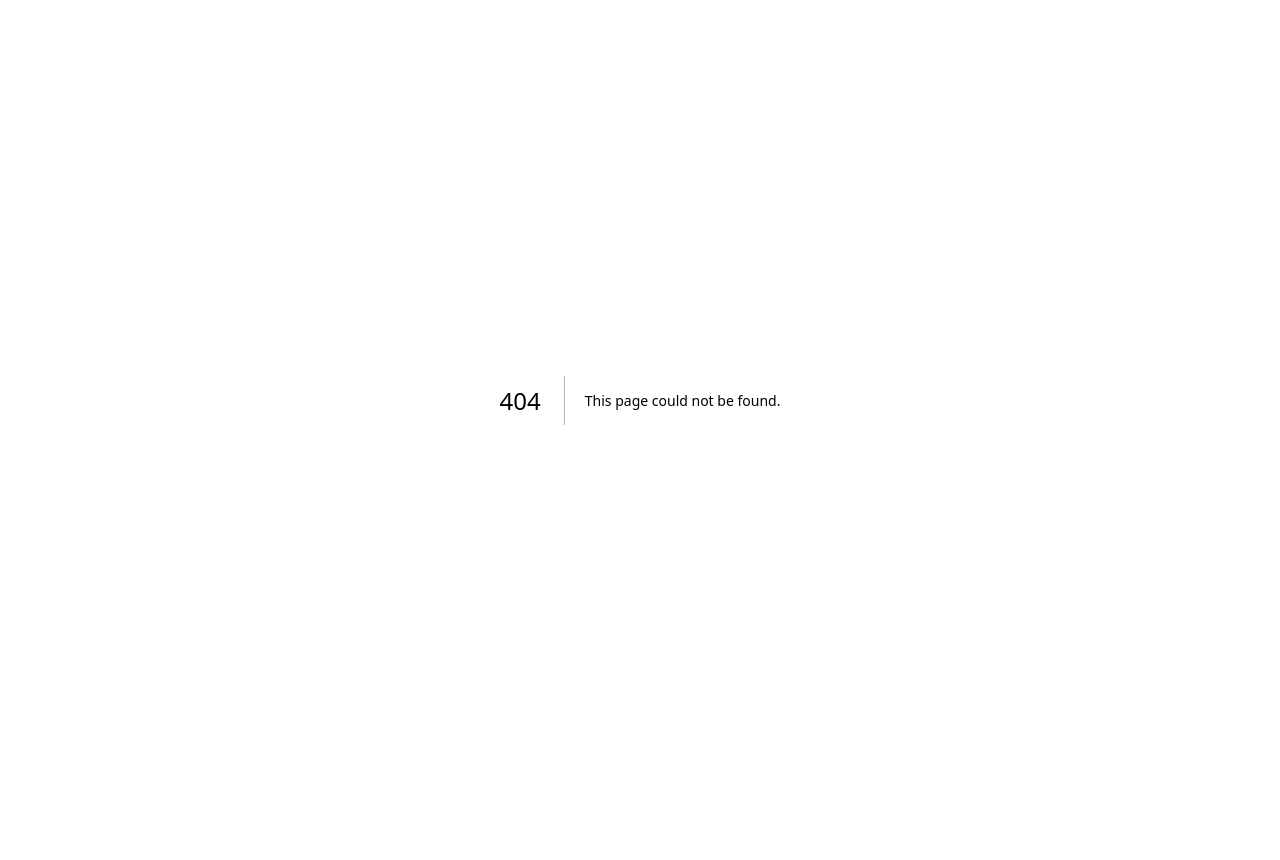
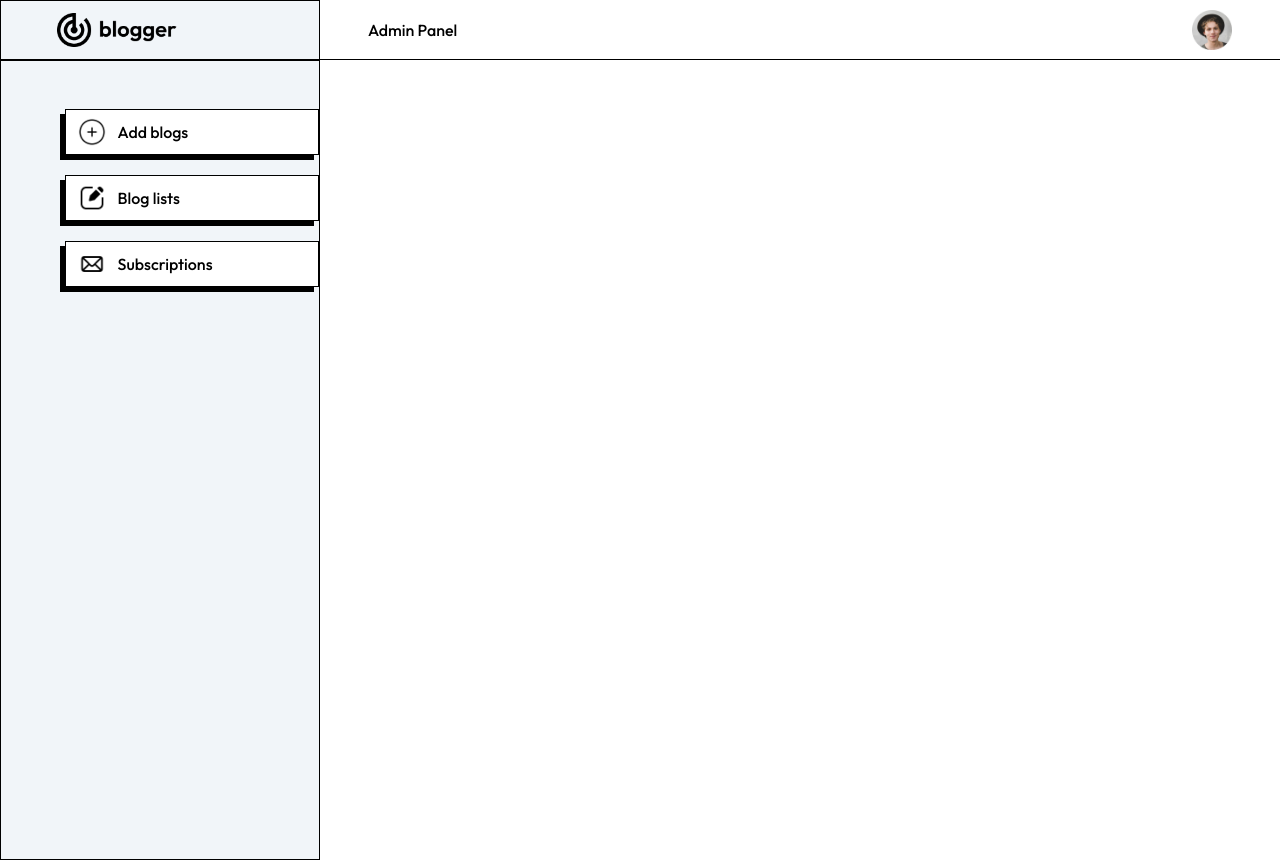
Before and after one commit to YehchanP/Blog-Application, a Next.js app: page /admin/blogList in a window 1280 px wide. Before the commit this address had no page. Before the commit the page ends 800 px from the top, so only its background shows below. Built offline with nearby package versions, Linux system fonts and the light colour scheme.

Commit message:
Added general structure to admin panel

```diff
--- /dev/null
+++ b/Components/AdminComponents/Sidebar.jsx
@@ -0,0 +1,30 @@
+import { assets } from '@/Assets/assets'
+import Image from 'next/image'
+import Link from 'next/link'
+import React from 'react'
+
+const Sidebar = () => {
+    return (
+        <div className='flex flex-col bg-slate-100'>
+            <div className='px-2 sm:pl-14 py-3 border border-black'>
+                <Image src={assets.logo} width={120} alt='logo' />
+            </div>
+            <div className='w-28 sm:w-80 h-[100vh] relative py-12 border border-black'>
+                <div className='w-[50%] sm:w-[80%] absolute right-0'>
+                    <Link href='/admin/addProduct' className='flex items-center border border-black gap-3 font-medium px-3 py-2 bg-white shadow-[-5px_5px_0px_#000000]'>
+                        <Image src={assets.add_icon} alt='add icon' width={28} /><p>Add blogs</p>
+                    </Link>
+                    <Link href='/admin/blogList' className='mt-5 flex items-center border border-black gap-3 font-medium px-3 py-2 bg-white shadow-[-5px_5px_0px_#000000]'>
+                        <Image src={assets.blog_icon} alt='blog icon' width={28} /><p>Blog lists</p>
+                    </Link>
+                    <Link href='/admin/subscriptions' className='mt-5 flex items-center border border-black gap-3 font-medium px-3 py-2 bg-white shadow-[-5px_5px_0px_#000000]'>
+                        <Image src={assets.email_icon} alt='email icon' width={28} /><p>Subscriptions</p>
+                    </Link>
+                </div>
+
+            </div>
+        </div>
+    )
+}
+
+export default Sidebar
--- /dev/null
+++ b/app/admin/addProduct/page.jsx
@@ -0,0 +1,12 @@
+'use client'
+import React from 'react'
+
+const page = () => {
+  return (
+    <div>
+
+    </div>
+  )
+}
+
+export default page
--- /dev/null
+++ b/app/admin/blogList/page.jsx
@@ -0,0 +1,12 @@
+'use client'
+import React from 'react'
+
+const page = () => {
+  return (
+    <div>
+
+    </div>
+  )
+}
+
+export default page
--- /dev/null
+++ b/app/admin/layout.jsx
@@ -0,0 +1,20 @@
+import { assets } from "@/Assets/assets";
+import Sidebar from "@/Components/AdminComponents/Sidebar";
+import Image from "next/image";
+
+export default function Layout({ children }) {
+    return (
+        <>
+            <div className="flex">
+                <Sidebar />
+                <div className="flex flex-col w-full">
+                    <div className="flex items-center justify-between w-full py-3 max-h-[60px] px-12 border-b border-black">
+                        <h3 className="font-medium">Admin Panel</h3>
+                        <Image src={assets.profile_icon} width={40} alt="profile icon" />
+                    </div>
+                    {children}
+                </div>
+            </div>
+        </>
+    )
+}
--- /dev/null
+++ b/app/admin/page.jsx
@@ -0,0 +1,9 @@
+import React from 'react'
+
+const page = () => {
+  return (
+    <div></div>
+  )
+}
+
+export default page
--- /dev/null
+++ b/app/admin/subscriptions/page.jsx
@@ -0,0 +1,12 @@
+'use client'
+import React from 'react'
+
+const page = () => {
+  return (
+    <div>
+
+    </div>
+  )
+}
+
+export default page
```
